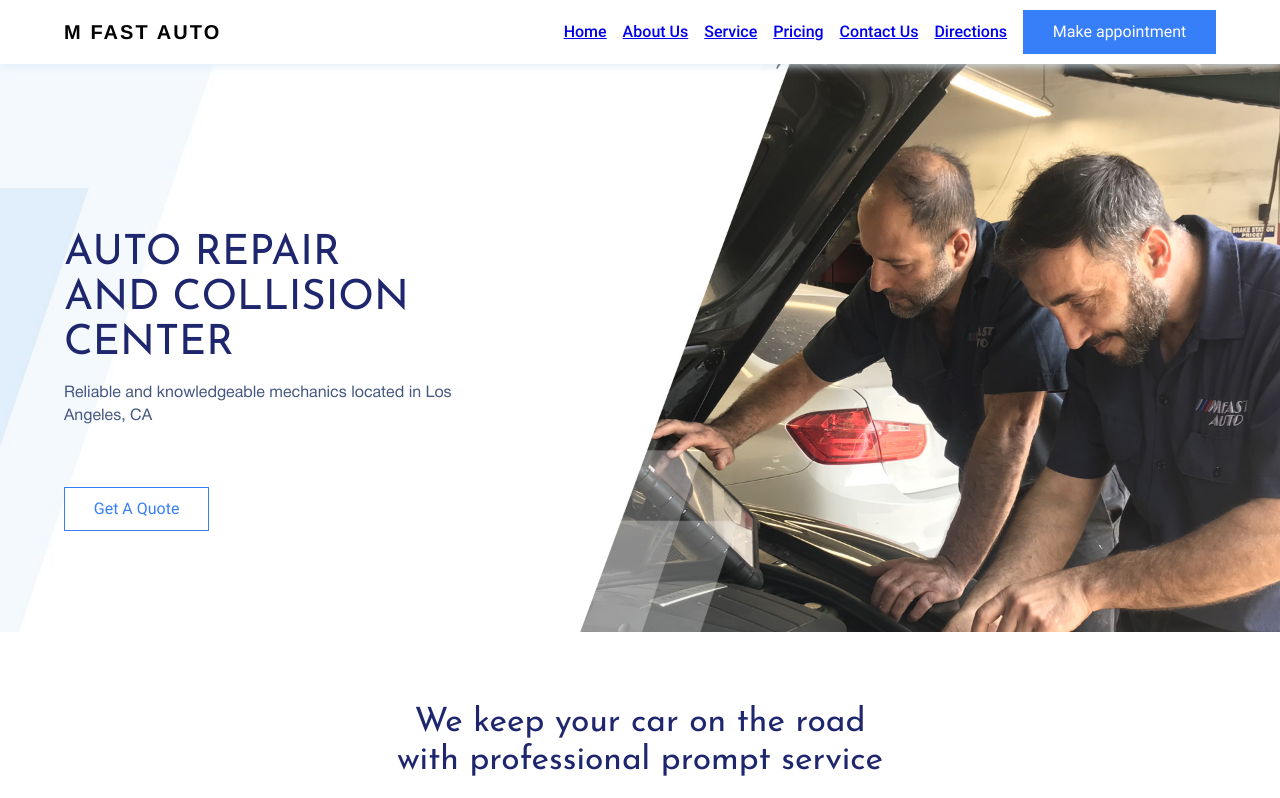
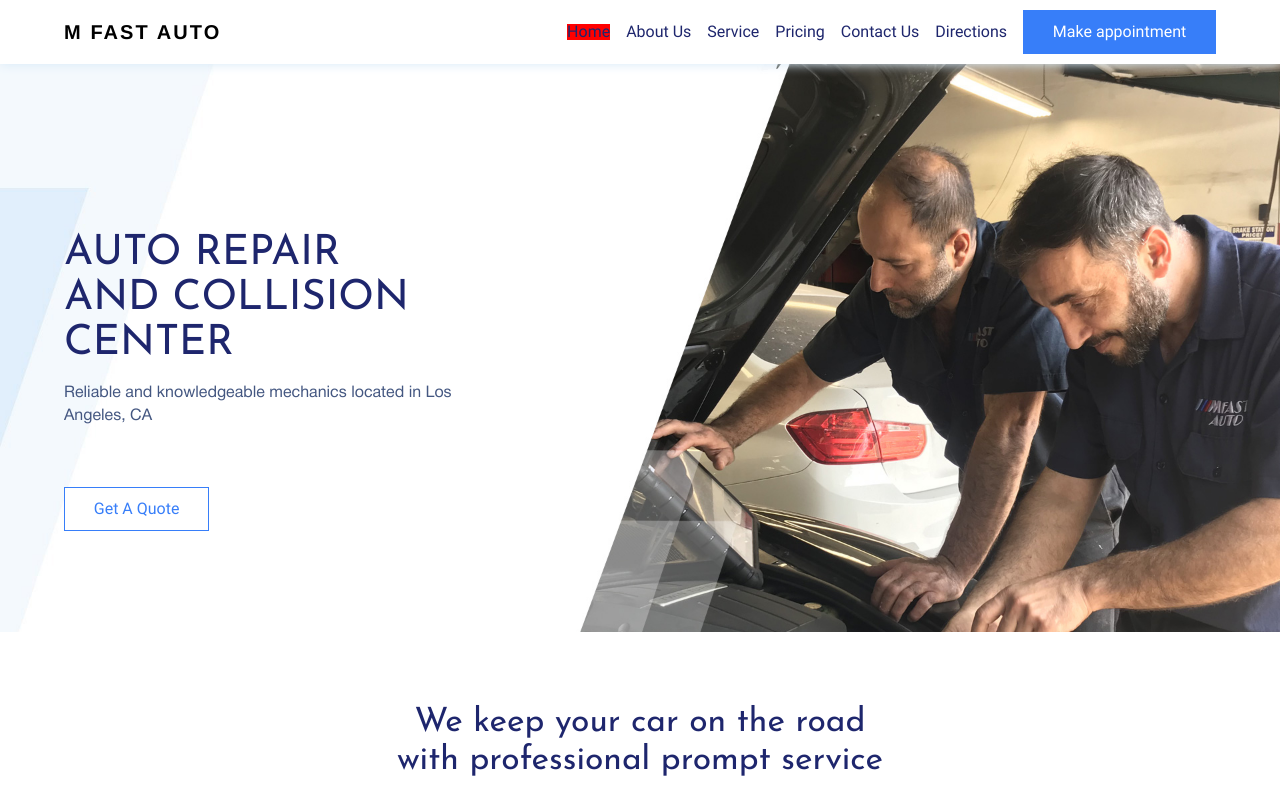
Before and after one commit to xKairus/mFastAuto, a React (Vite) app: page / in a window 1280 px wide. Shown: the top 798 px of the page. Built offline with nearby package versions, Linux system fonts and the light colour scheme.

Commit message:
dev: update logic for header nav (WIP)

```diff
--- a/package.json
+++ b/package.json
@@ -21,7 +21,8 @@
     "react-anchor-link-smooth-scroll": "^1.0.12",
     "react-dom": "^18.2.0",
     "react-form-hook": "^0.0.1",
-    "react-hook-form": "^7.51.0"
+    "react-hook-form": "^7.51.0",
+    "react-router-dom": "^6.22.3"
   },
   "devDependencies": {
     "@types/react": "^18.2.43",
--- a/src/App.tsx
+++ b/src/App.tsx
@@ -21,7 +21,7 @@ function App() {
       <KnownFor />
       <Offer />
       <Contacts />
-      {/* <Directions /> */}
+      <Directions />
     </>
   )
 }
--- a/src/components/Header/Header.module.css
+++ b/src/components/Header/Header.module.css
@@ -4,6 +4,10 @@
   top: 0;
   z-index: 5;
   box-shadow: 0px 1px 10px var(--clr-bg-second);
+}
+
+.active {
+  background-color: red;
 }
 
 .container {
@@ -25,13 +29,19 @@
 }
 
 .nav {
+  text-decoration: none;
   margin: 0;
   padding: 0;
   display: flex;
   gap: 2rem;
+}
+
+a {
+  text-decoration: none;
   font-family: var(--ff-forth);
   font-style: var(--fs-smaller);
-  font-weight: 500;
+  color: var(--clr-tp-base);
+  font-weight: 400;
   line-height: 1rem;
 }
 
--- a/src/components/Header/Header.tsx
+++ b/src/components/Header/Header.tsx
@@ -1,19 +1,111 @@
+import { useEffect, useState } from "react"
 import Button from "../Button/Button"
 import styles from "./Header.module.css"
-import AnchorLink from "react-anchor-link-smooth-scroll"
+
+const nav = [
+  {
+    name: "Home",
+    href: "Home",
+  },
+  {
+    name: "About Us",
+    href: "About",
+  },
+  {
+    name: "Service",
+    href: "Service",
+  },
+  {
+    name: "Pricing",
+    href: "Pricing",
+  },
+  {
+    name: "Contact Us",
+    href: "Contact",
+  },
+  {
+    name: "Directions",
+    href: "Directions",
+  },
+]
+
+const scrollToElement = (elementId: string, offset: number) => {
+  const element = document.getElementById(elementId)
+  if (element) {
+    window.scrollTo({
+      top: element.offsetTop - offset,
+      behavior: "smooth",
+    })
+  }
+}
 
 export default function Header() {
+  const [currentSection, setCurrentSection] = useState(null)
+  const [lastActiveSection, setLastActiveSection] = useState(null)
+
+  useEffect(() => {
+    const handleScroll = () => {
+      const sections = document.querySelectorAll("section")
+      let closestSectionId = null
+      let closestDistance = Number.POSITIVE_INFINITY
+
+      sections.forEach((section) => {
+        const rect = section.getBoundingClientRect()
+        const isElementInViewport = rect.top <= 80 && rect.bottom >= 80
+
+        // Если текущий див виден во вьюпорте, сделать его ближайшим
+        if (isElementInViewport) {
+          closestSectionId = section.id
+          closestDistance = 0
+        } else {
+          // Определить расстояние до верха вьюпорта для дива
+          const distance = Math.abs(rect.top - 80)
+
+          // Если это расстояние ближе, сделать этот див ближайшим
+          if (distance < closestDistance) {
+            closestSectionId = section.id
+            closestDistance = distance
+          }
+        }
+      })
+
+      // Если текущая секция пуста (например, пользователь прокрутил вверх за пределы секций),
+      // используйте ближайший див
+      setCurrentSection(closestSectionId || lastActiveSection)
+    }
+
+    window.addEventListener("scroll", handleScroll)
+
+    return () => {
+      window.removeEventListener("scroll", handleScroll)
+    }
+  }, [lastActiveSection])
+
+  useEffect(() => {
+    if (currentSection) {
+      setLastActiveSection(currentSection)
+    }
+  }, [currentSection])
+
   return (
     <section className={styles.header}>
       <div className={styles.container}>
         <span className={styles.logo}>M FAST AUTO</span>
         <nav className={styles.nav}>
-          <AnchorLink offset='80' href="#Home">Home</AnchorLink>
-          <AnchorLink offset='80' href="#About">About Us</AnchorLink>
-          <AnchorLink offset='80' href="#Service">Service</AnchorLink>
-          <AnchorLink offset='80' href="#Pricing">Pricing</AnchorLink>
-          <AnchorLink offset='80' href="#Contact">Contact Us</AnchorLink>
-          <AnchorLink offset='80' href="#Directions">Directions</AnchorLink>
+          {nav.map((item) => (
+            <a
+              key={item.name}
+              onClick={() => scrollToElement(item.href, 80)}
+              href={`#${item.href}`}
+              className={
+                currentSection === item.href || lastActiveSection === item.href
+                  ? styles.active
+                  : ""
+              }
+            >
+              {item.name}
+            </a>
+          ))}
         </nav>
         <Button>Make appointment</Button>
       </div>
```
Also changed, not shown: 1 other file (tests, documents, lock files or other folders).
